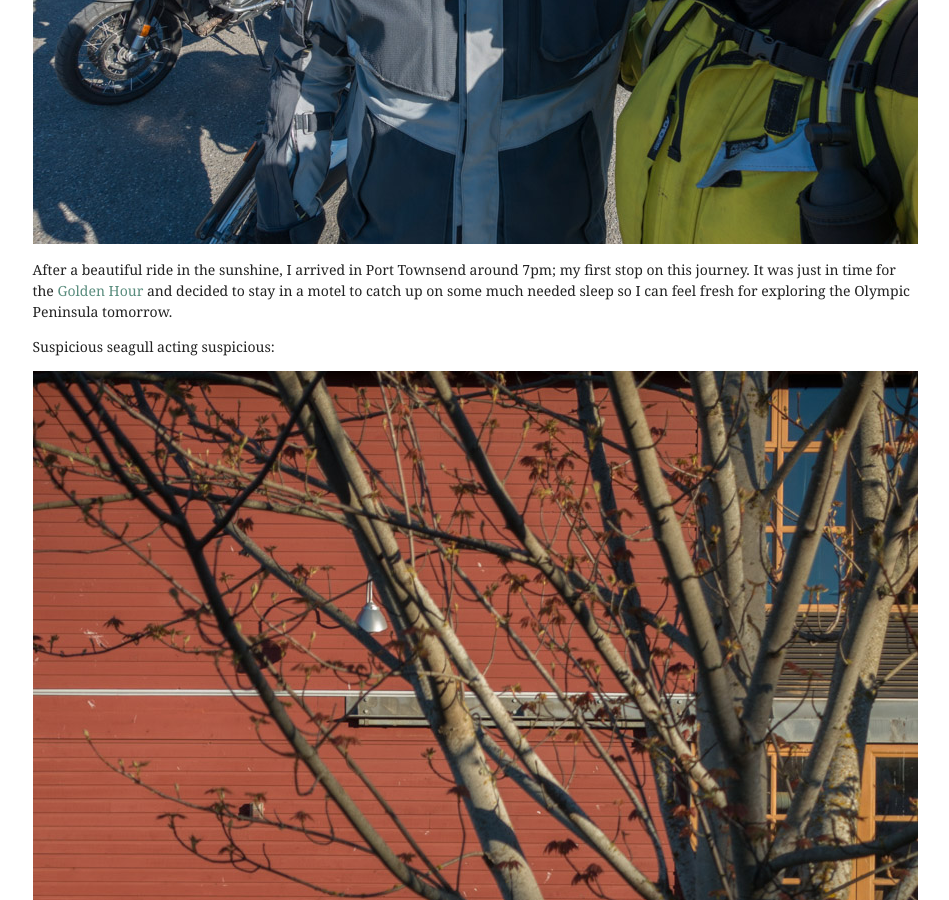
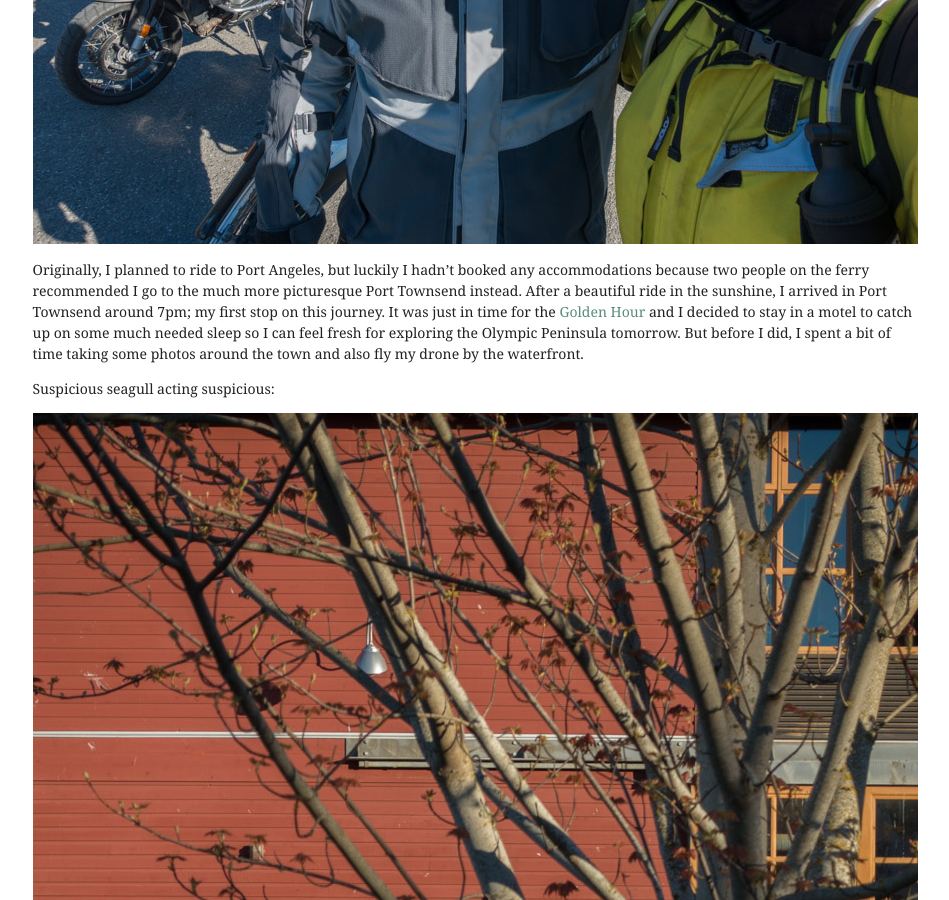
Before and after one commit to gasi/sea2ny, a Jekyll site: the page built from _posts/2017-04-24-port-townsend.md, in a window 1280 px wide and 900 px high, scrolled down 13339 px. Shown: the whole window, without its empty margins (165-1114 px from the left). Built offline with Jekyll 4.4.1, drawn with Linux system fonts in a browser that asks for light colours.

Commit message:
Clarify original destination of Port Angeles

```diff
--- a/_posts/2017-04-24-port-townsend.md
+++ b/_posts/2017-04-24-port-townsend.md
@@ -123,13 +123,18 @@ buckles under the tent pole compartment (bummer!):
   <img src="/img/DG-2017-04-24-17-32-52.jpg"/>
 </div>
 
-After a beautiful ride in the sunshine, I arrived in Port Townsend around 7pm;
-my first stop on this journey. It was just in time for the [Golden
-Hour](https://en.wikipedia.org/wiki/Golden_hour_(photography)) and decided to
+Originally, I planned to ride to Port Angeles, but luckily I hadn’t booked any
+accommodations because two people on the ferry recommended I go to the much more
+picturesque Port Townsend instead. After a beautiful ride in the sunshine, I
+arrived in Port Townsend around 7pm; my first stop on this journey. It was just
+in time for the [Golden
+Hour](https://en.wikipedia.org/wiki/Golden_hour_(photography)) and I decided to
 stay in a motel to catch up on some much needed sleep so I can feel fresh for
-exploring the Olympic Peninsula tomorrow.
+exploring the Olympic Peninsula tomorrow. But before I did, I spent a bit of
+time taking some photos around the town and also fly my drone by the waterfront.
 
 Suspicious seagull acting suspicious:
+
 <div class="post-image">
   <img src="/img/DG-2017-04-24-19-07-47-2.jpg"/>
 </div>
```
